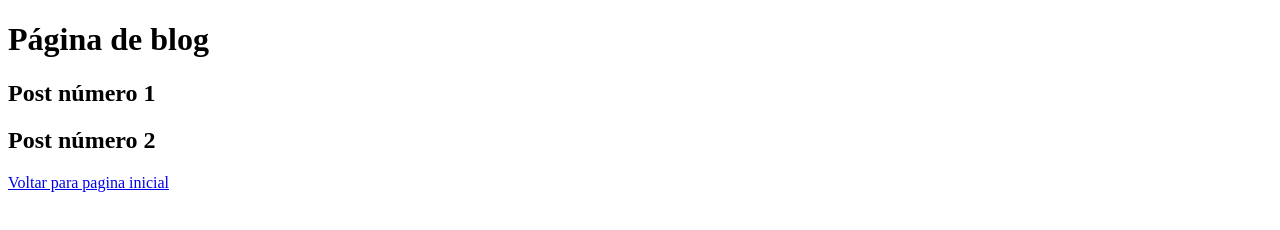
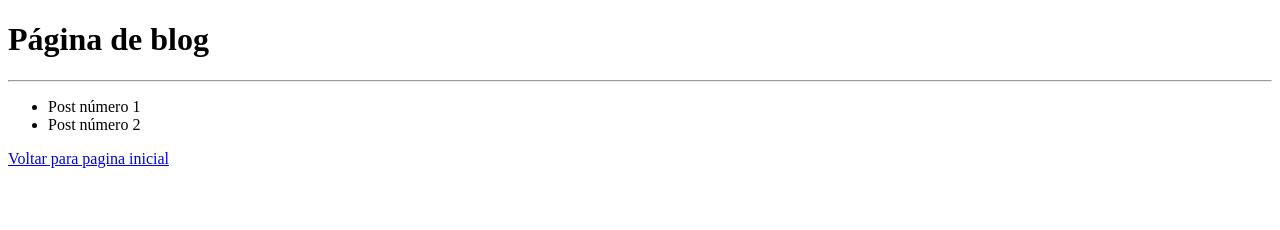
Before and after one commit to narlan23/aulaGitHub, a plain HTML site: page blog.html in a window 1280 px wide. Drawn offline with Linux system fonts and the light colour scheme.

Commit message:
alteração no projeto

```diff
--- a/blog.html
+++ b/blog.html
@@ -7,8 +7,11 @@
 </head>
 <body>
     <h1>Página de blog</h1>
-    <h2>Post número 1</h2>
-    <h2>Post número 2</h2>
+    <hr>
+    <ul>
+        <li>Post número 1</li>
+        <li>Post número 2</li>
+    </ul>
     <a href="vendas.html">Voltar para pagina inicial</a>
 </body>
 </html>
```
Also changed, not shown: index.html (+2 -0 lines), vendas.html (+1 -0 lines).
